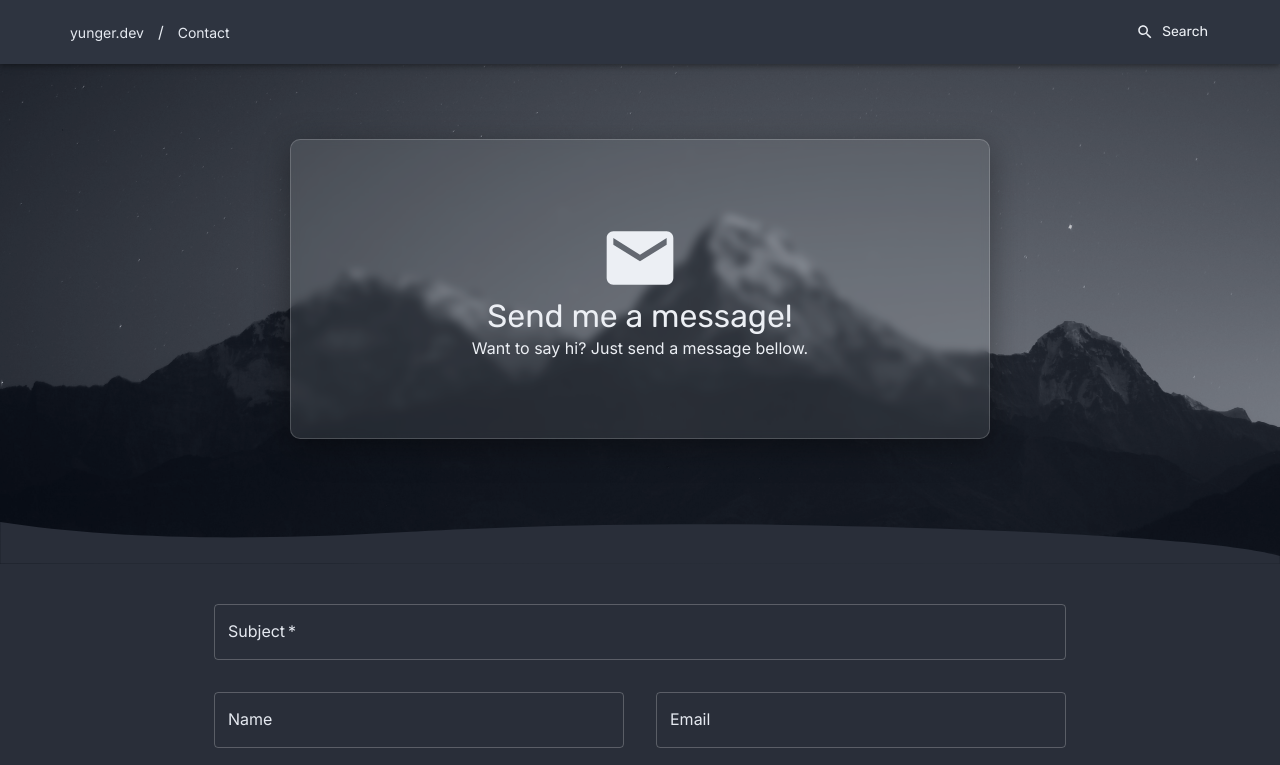
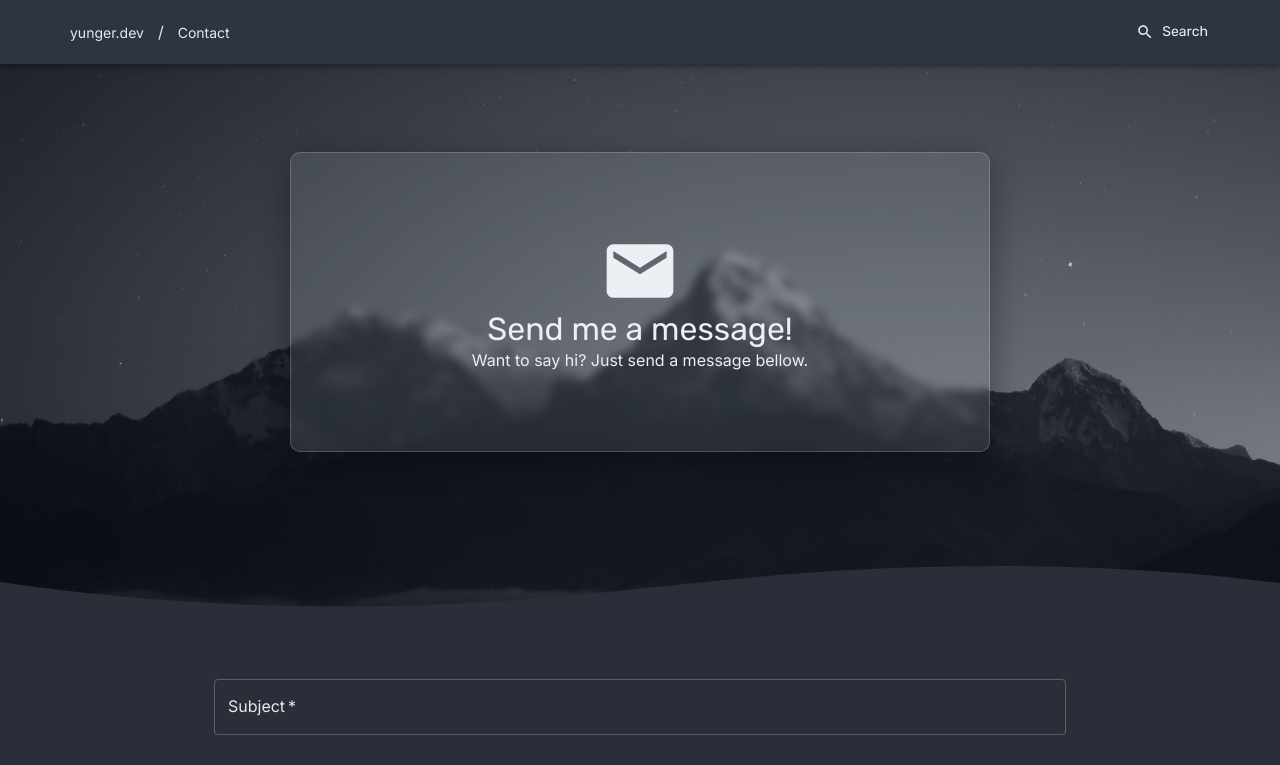
Before and after one commit to yunger7/yunger.dev, a Next.js app: page /contact in a window 1280 px wide. Shown: the top 765 px of the page. Built offline with nearby package versions, Linux system fonts and the light colour scheme.

Commit message:
Replace most WaveDivider[n] with new component
Except for Footer divider, which will be replaced after the refactor on the Footer component

```diff
--- a/src/components/Header.jsx
+++ b/src/components/Header.jsx
@@ -1,6 +1,6 @@
 import { Box } from "@mui/material";
 
-import { WaveDivider1 } from "./dividers";
+import { WaveDivider } from ".";
 
 function ScrollRedirect({ href }) {
 	return <Box id={href} sx={{ position: "relative", bottom: 100 }} />;
@@ -14,7 +14,7 @@ export function Header(props) {
 			component="section"
 			sx={{
 				position: "relative",
-				minHeight: 500,
+				minHeight: 575,
 				display: "flex",
 				justifyContent: "center",
 				alignItems: "center",
@@ -40,7 +40,7 @@ export function Header(props) {
 			<Box
 				sx={{
 					position: "relative",
-					bottom: 25,
+					bottom: 50,
 					width: 700,
 					minHeight: 300,
 					p: 2.5,
@@ -60,16 +60,13 @@ export function Header(props) {
 			>
 				{children}
 			</Box>
-
-			<Box
-				sx={{
-					position: "absolute",
-					width: "100%",
-					bottom: 0,
-				}}
-			>
-				<WaveDivider1 color={dividerColor ? dividerColor : "#292e39"} />
-			</Box>
+			<WaveDivider
+				invert
+				position="bottom"
+				height={75}
+				width={150}
+				color={dividerColor ? dividerColor : "#292e39"}
+			/>
 		</Box>
 	);
 }
```
Also changed, not shown: src/pages/blog/index.jsx (+10 -4 lines), src/pages/index.jsx (+18 -11 lines).
